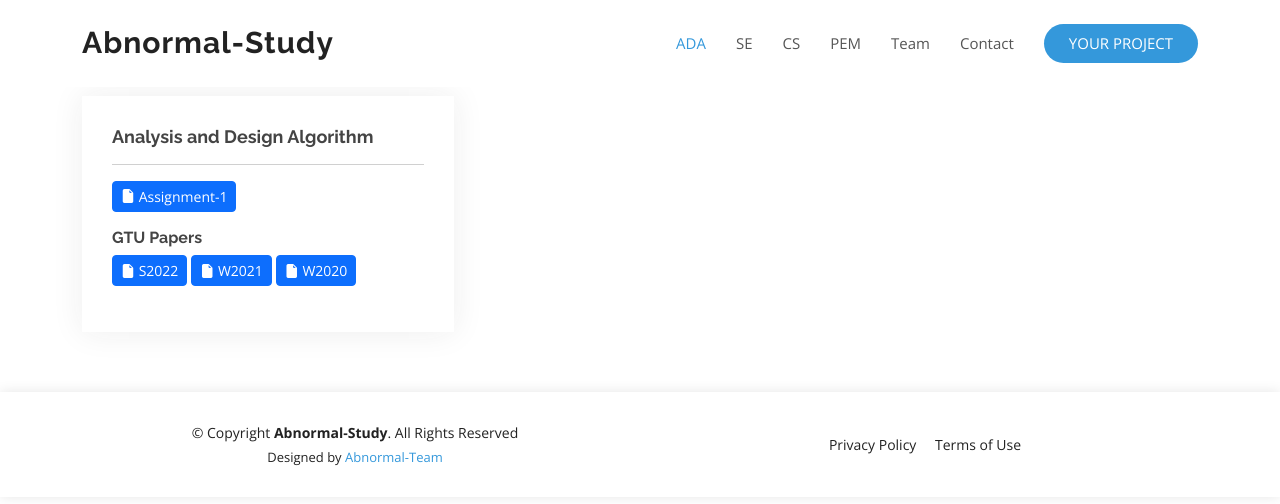
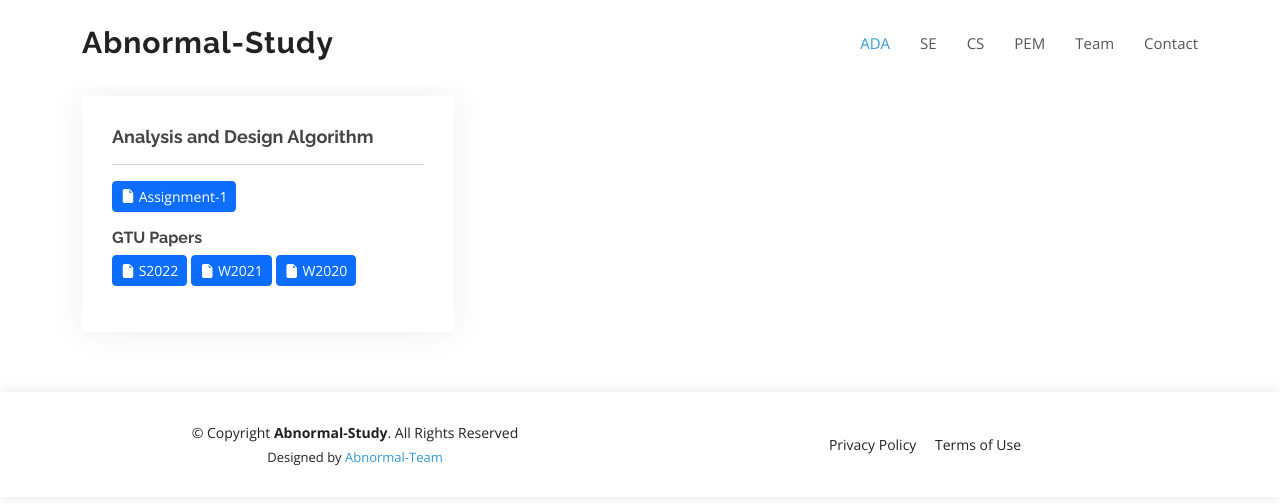
Before and after one commit to itsme-harsh/Abnormal-Study, a plain HTML site: page index.html in a window 1280 px wide. Drawn offline with nearby package versions, Linux system fonts and the light colour scheme; a script that the page names is missing.

Commit message:
Update index.html

```diff
--- a/index.html
+++ b/index.html
@@ -52,7 +52,7 @@
           <li><a class="nav-link scrollto " href="#">PEM</a></li>
           <li><a class="nav-link scrollto" href="#">Team</a></li>
           <li><a class="nav-link scrollto" href="#">Contact</a></li>
-          <li><a class="getstarted scrollto" href="assets/vendor/material/DEMO-Laravel.zip">YOUR PROJECT</a></li>
+         <!-- <li><a class="getstarted scrollto" href="assets/vendor/material/DEMO-Laravel.zip">YOUR PROJECT</a></li> -->
         </ul>
         <i class="bi bi-list mobile-nav-toggle"></i>
       </nav>
```
